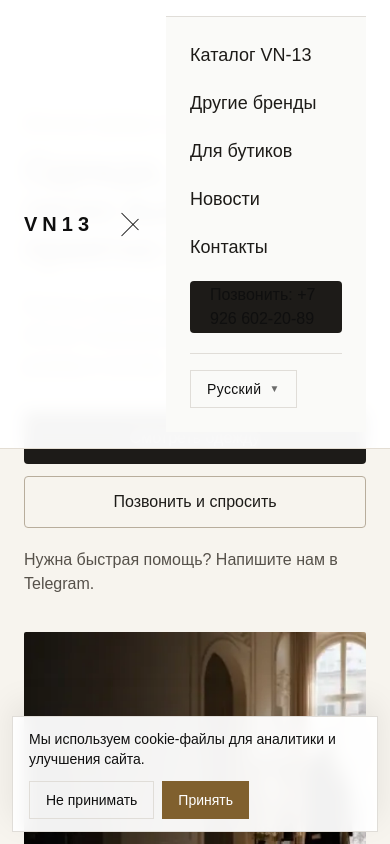
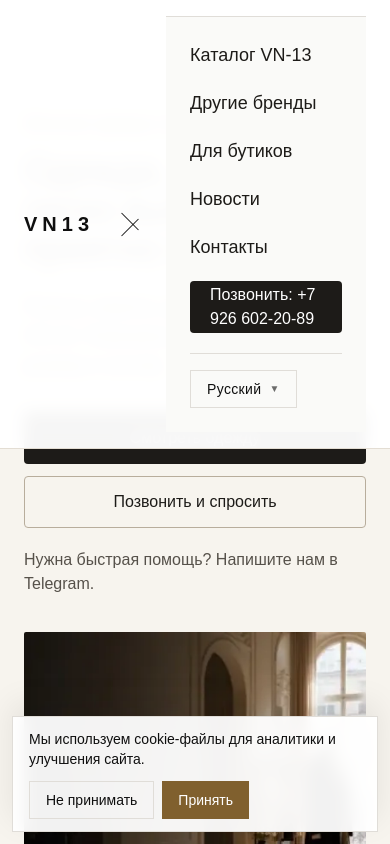
Before and after one commit to coffeeshop13/vn-13, a Next.js app: page / in a window 390 px wide. Both pictures are taken after a click on the button "Open menu". Shown: the top 844 px of the page. Built offline with nearby package versions, Linux system fonts and the light colour scheme.

Commit message:
Fix mobile CTA text contrast

```diff
--- a/components/MobileMenu.tsx
+++ b/components/MobileMenu.tsx
@@ -35,7 +35,7 @@ export default function MobileMenu({ links }: { links: readonly HeaderNavLink[]
                 {link.label}
               </Link>
             ))}
-            <a href="tel:+79266022089" className="inline-flex min-h-[52px] items-center justify-center rounded-sm bg-[#1d1b18] px-5 text-base font-medium text-white">
+            <a href="tel:+79266022089" className="inline-flex min-h-[52px] items-center justify-center rounded-sm bg-[#1d1b18] px-5 text-base font-medium text-white" style={{ color: '#fff' }}>
               Позвонить: +7 926 602-20-89
             </a>
             <div className="pt-4 border-t" style={{ borderColor: '#e0ddd8' }}>
```
